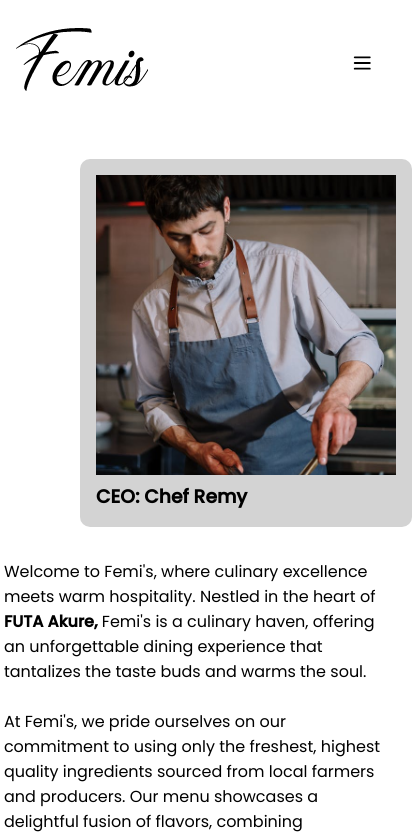
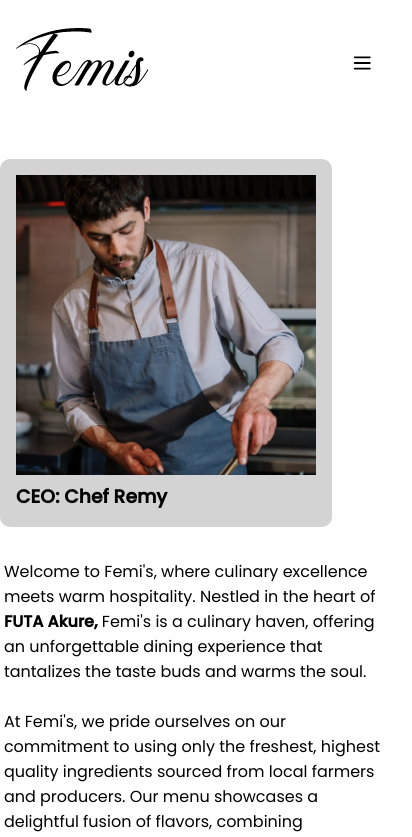
Before and after one commit to femiopebiyi/restaurant-site, a React (Vite) app: page /about in a window 390 px wide. Shown: the top 837 px of the page, 412 px wide, since content can reach past the window. Built offline with nearby package versions, Linux system fonts and the light colour scheme; a web font is replaced by a local one.

Commit message:
fixed about picture on mobile

```diff
--- a/src/App.css
+++ b/src/App.css
@@ -745,4 +745,8 @@ header{
         margin: 2em auto 0 auto;
     }
 
+    .founder{
+        margin-left: 0;
+    }
+
 }
--- a/src/components/Navbar.tsx
+++ b/src/components/Navbar.tsx
@@ -84,7 +84,7 @@ return <header id="ham-con" style={{
                         }
                     }} id="menusLink">Menu</a></li>
                     <li className="hov"><NavLink to='/orders'  onClick={handleClick}>Order</NavLink></li>
-                    <li className="hov"><NavLink to=''  onClick={handleClick}>About</NavLink></li>
+                    <li className="hov"><NavLink to='/about'  onClick={handleClick}>About</NavLink></li>
                     <li className="hov"><NavLink to='/contact'  onClick={handleClick}>Contact</NavLink></li>
                     <li className="hov"><a href='#reservation' onClick={(e)=>{
                         if(location.pathname !== '/'){
```
